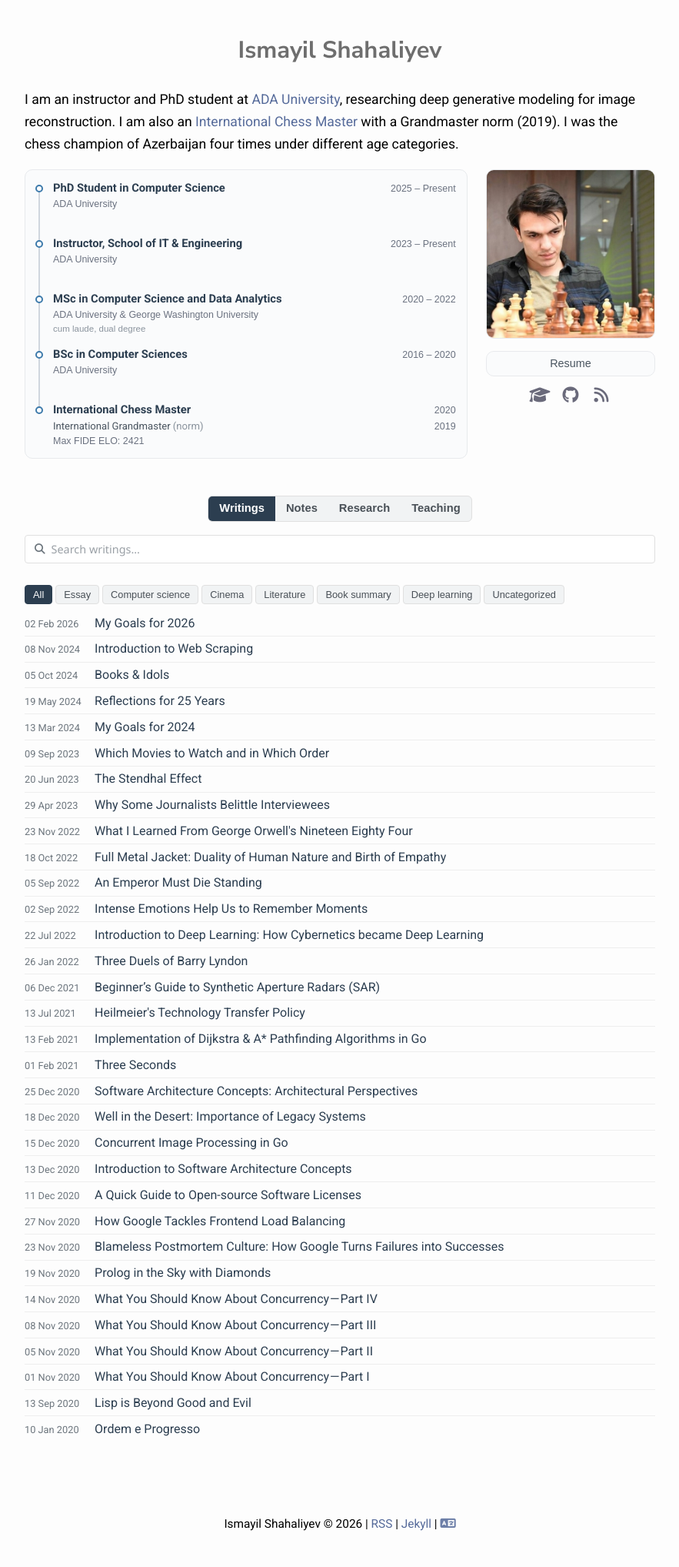
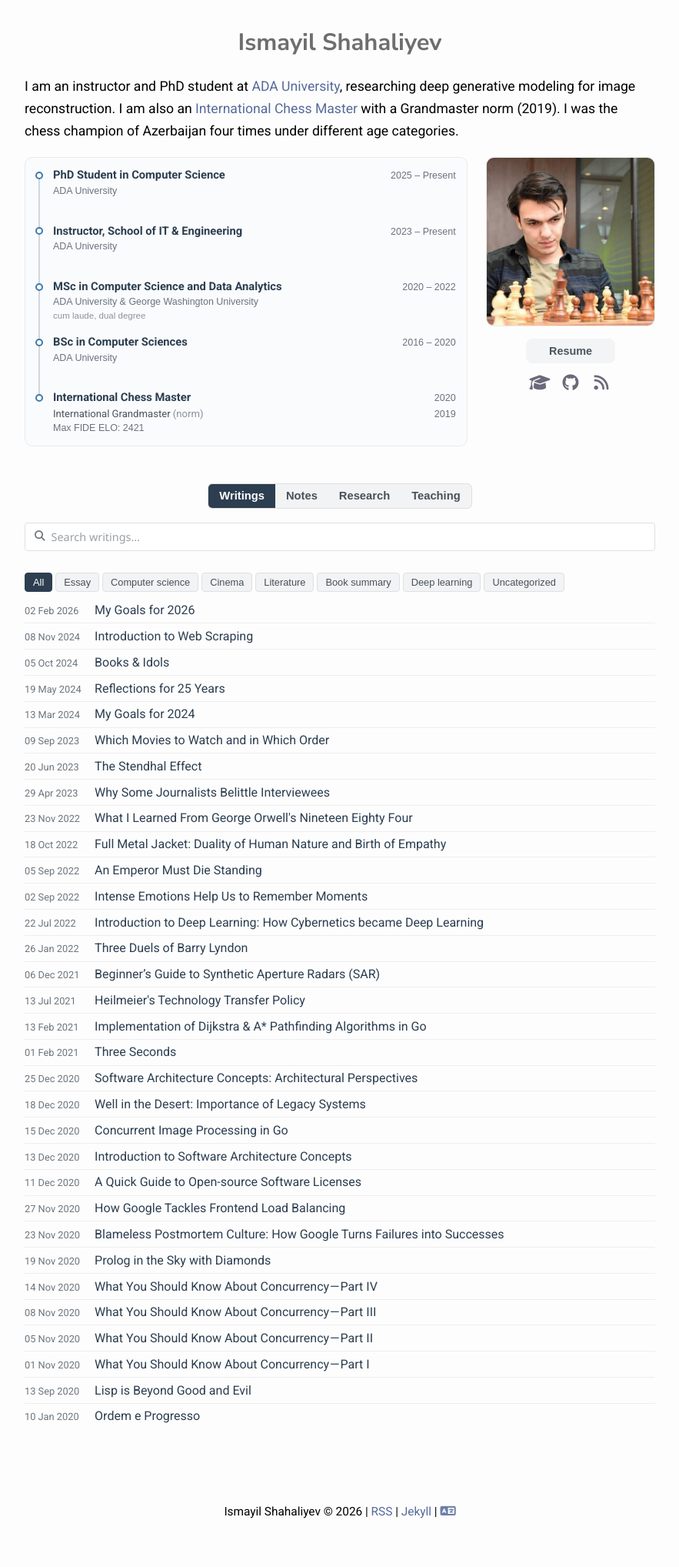
Before and after one commit to shahaliyev/shahaliyev.github.io, a Jekyll site: the page built from index.html, in a window 1280 px wide. Shown: the whole page at 77% size, without its empty margins (198-1081 px from the left). Built offline with Jekyll 4.4.1, drawn with Linux system fonts in a browser that asks for light colours; nearby versions of some CDN libraries.

Commit message:
fix: resume and logo alignment

```diff
--- a/_includes/home-logo.html
+++ /dev/null
@@ -1,7 +0,0 @@
-<p class="home-logo logo">
-  {% if page.lang == "en" %}
-    <a href="/">{{ site.title[page.lang] }}</a>
-  {% else %}
-    <a href="{{ '/az' | relative_url }}">{{ site.title[page.lang] }}</a>
-  {% endif %}
-</p>
--- a/_layouts/default.html
+++ b/_layouts/default.html
@@ -56,17 +56,15 @@
 </head>
 
 <body{% if page.is_home %} class="home-page"{% endif %}>
-  {% unless page.is_home %}
   <header class="site-header">
     <p class="logo">
       {% if page.lang == "en" %}
         <a href="/">{{ site.title[page.lang] }}</a>
       {% else %}
-        <a href="{{ page.lang | relative_url }}">{{ site.title[page.lang] }}</a>
+        <a href="{{ '/az' | relative_url }}">{{ site.title[page.lang] }}</a>
       {% endif %}
     </p>
   </header>
-  {% endunless %}
 
   <main>
     {{ content }}
--- a/assets/css/home.css
+++ b/assets/css/home.css
@@ -4,18 +4,6 @@
   flex-direction: column;
   gap: 1.5rem;
   text-align: left;
-}
-
-.home-top {
-  text-align: center;
-}
-
-.home-logo {
-  margin: 0;
-}
-
-.home-top .home-logo a {
-  text-align: center;
 }
 
 .writings-hub--home .writings-page-h1 {
@@ -63,6 +51,7 @@
 }
 
 .home-sidebar-actions {
+  --home-icons-row: calc(3 * 2.25rem + 2 * 0.25rem);
   display: flex;
   flex-direction: column;
   align-items: center;
@@ -104,9 +93,10 @@
 }
 
 .home-sidebar .home-pill-link--resume {
-  width: 100%;
+  width: var(--home-icons-row);
   justify-content: center;
-  border-radius: 10px;
+  border-radius: 8px;
+  box-sizing: border-box;
 }
 
 .profile-credit {
@@ -226,18 +216,18 @@
 }
 
 #homepage-content .home-pill-link--resume {
-  background: #fafbfc;
-  border: 1px solid #e8eaed;
-  border-radius: 10px;
+  background: #f3f4f6;
+  border: 1px solid #f3f4f6;
+  border-radius: 8px;
   color: #4a5560;
   opacity: 1;
-  font-weight: 500;
+  font-weight: 700;
   transition: opacity 0.15s ease, border-color 0.15s ease, color 0.15s ease, background-color 0.15s ease;
 }
 
 #homepage-content .home-pill-link--resume:hover {
-  background: #f3f4f6;
-  border-color: #dde1e6;
+  background: #e8eaed;
+  border-color: #e8eaed;
   color: #2c3e50;
 }
 
@@ -447,7 +437,11 @@
 
 .home-page main {
   max-width: 820px;
-  margin-top: 40px;
+  margin-top: 0;
+}
+
+.home-page .site-header {
+  max-width: 820px;
 }
 
 @media (max-width: 768px) {
@@ -472,7 +466,7 @@
   .home-sidebar {
     display: grid;
     grid-template-columns: minmax(0, 1fr) minmax(0, 1fr);
-    align-items: start;
+    align-items: center;
     column-gap: 1rem;
     row-gap: 0.65rem;
   }
@@ -480,14 +474,14 @@
   .home-sidebar-actions {
     grid-column: 1;
     grid-row: 1;
-    align-self: start;
+    align-self: center;
     justify-self: stretch;
     gap: 0.4rem;
   }
 
   .home-sidebar .home-pill-link--resume {
-    width: auto;
-    min-width: 70%;
+    width: var(--home-icons-row);
+    min-width: 0;
   }
 
   .home-sidebar .social-icons {
@@ -498,7 +492,7 @@
   .home-sidebar .profile-figure {
     grid-column: 2;
     grid-row: 1;
-    align-self: start;
+    align-self: center;
     width: 100%;
     max-width: none;
     justify-self: stretch;
--- a/assets/css/style.css
+++ b/assets/css/style.css
@@ -123,7 +123,7 @@ p.logo {
 .site-header {
   box-sizing: border-box;
   max-width: 700px;
-  margin: 2rem auto 1.5rem;
+  margin: 40px auto 1.5rem;
   padding: 0 10px;
   text-align: center;
 }
@@ -253,7 +253,7 @@ a, button {
 
 @media screen and (max-width: 768px) {
   .site-header {
-    margin-top: 1.5rem;
+    margin-top: 40px;
     margin-bottom: 1.25rem;
   }
 
--- a/az/index.html
+++ b/az/index.html
@@ -5,10 +5,6 @@ is_home: true
 ---
 
 <div id="homepage-content">
-  <header class="home-top">
-    {% include home-logo.html %}
-  </header>
-
   <section class="home-intro" aria-label="Haqqında">
     <div class="home-copy">
       <p class="home-bio">
--- a/index.html
+++ b/index.html
@@ -6,10 +6,6 @@ is_home: true
 ---
 
 <div id="homepage-content">
-  <header class="home-top">
-    {% include home-logo.html %}
-  </header>
-
   <section class="home-intro" aria-label="About">
     <div class="home-copy">
       <p class="home-bio">
```
